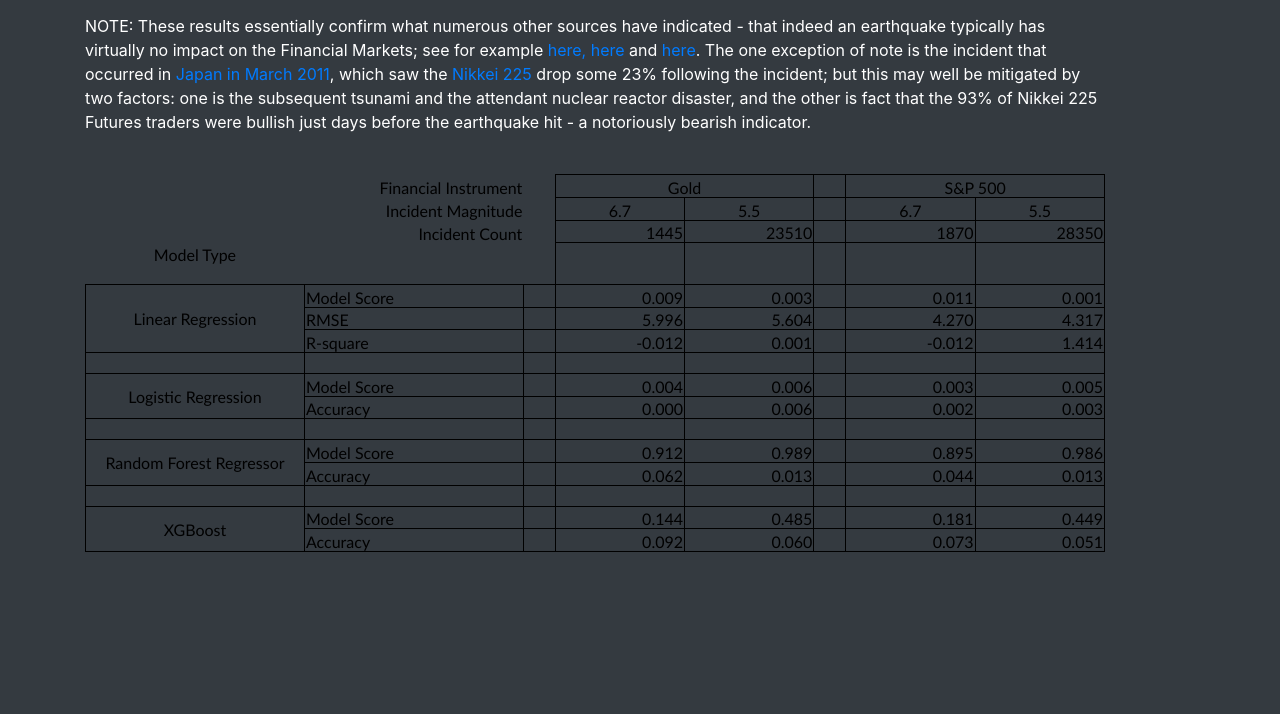
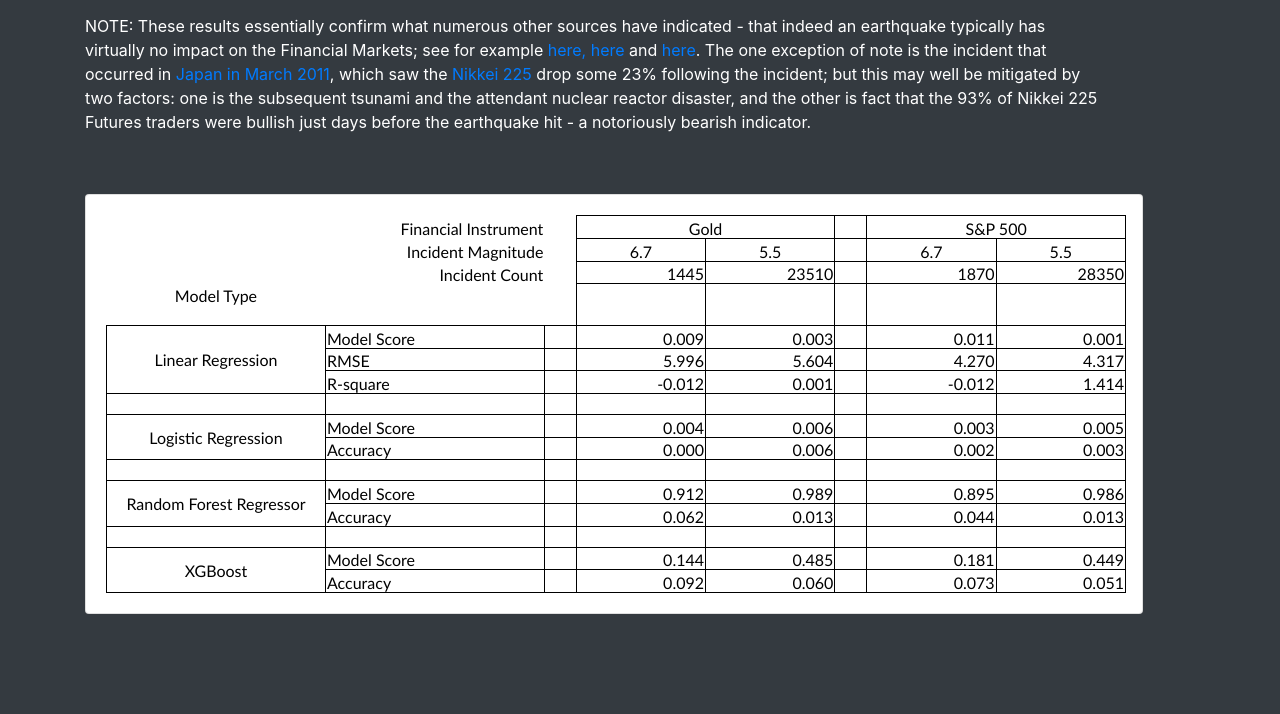
Before and after one commit to labs13-quake-viewer/ds-application, a Flask app: page /marketmodels in a window 1280 px wide. Shown: the part 343-1057 px from the top of the page. Before the commit the page ends 895 px from the top, so only its background shows below. Run offline with Flask 3, Linux system fonts and the light colour scheme; some libraries are stand-ins or nearby versions.

Commit message:
Added white card to Winstons table

```diff
--- a/app/templates/marketmodels.html
+++ b/app/templates/marketmodels.html
@@ -145,7 +145,8 @@ td
         225 Futures traders were bullish just days before the earthquake hit - a notoriously bearish indicator.
         </p>
        <br/>
-       <table border=0 cellpadding=0 cellspacing=0 width=684 style='border-collapse:
+        <div class="card table-card winstons">
+          <table border=0 cellpadding=0 cellspacing=0 width=684 style='border-collapse:
         collapse;table-layout:fixed;width:765pt'>
         <col width=147 span=2 style='mso-width-source:userset;mso-width-alt:4693;
         width:110pt'>
@@ -324,6 +325,7 @@ td
         <td class=xl71 align=right style='border-top:none;border-left:none'>0.073 </td>
         <td class=xl71 align=right style='border-top:none;border-left:none'>0.051 </td>
         </tr>
-        </table>
+          </table>
+        </div>
 </div>
 {% endblock body %}
```
